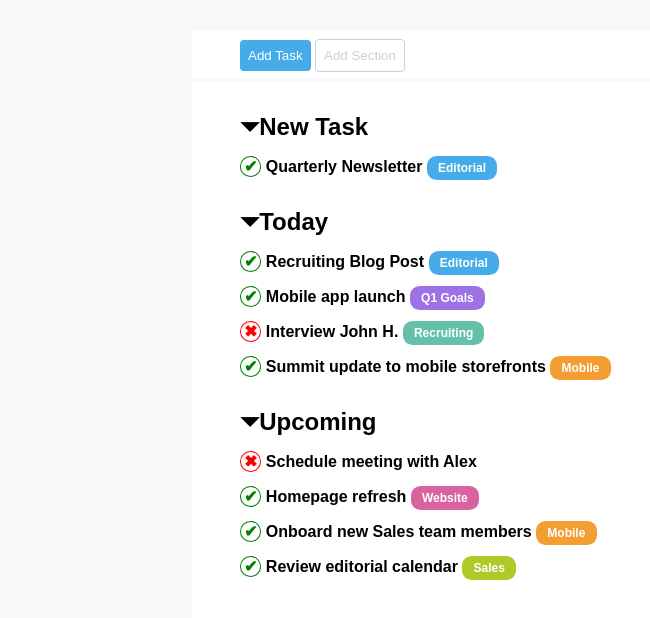
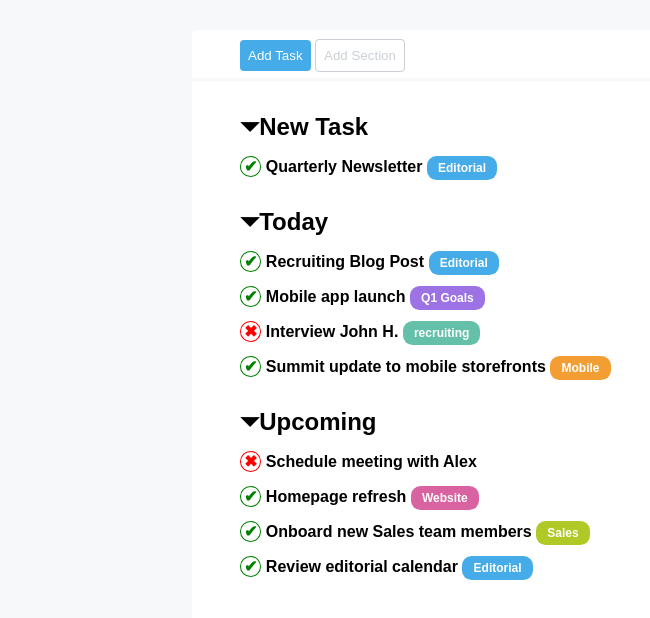
Before and after one commit to ViktorJoseCentonza/html-css-toboolist, a plain HTML site: page index.html in a window 1280 px wide. Shown: the part 84-702 px from the top of the page, without its empty margins (0-650 px from the left). Drawn offline with Linux system fonts and the light colour scheme.

Commit message:
removed ::after from categories as it was not needed since i moved the text inside the categorie's span

```diff
--- a/css/style.css
+++ b/css/style.css
@@ -7,7 +7,7 @@
 }
 
 /*PREMADE CATEGORIES*/
-.ct::after {
+.ct {
     /*used for general category button and text style*/
     font-size: 12px;
     color: var(--secondary-light-color);
@@ -15,33 +15,27 @@
     padding: 0.3rem 0.7rem;
 }
 
-.editorial::after {
-    content: "Editorial";
+.editorial {
     background-color: #45abe9;
 }
 
-.q1-goals::after {
-    content: "Q1 Goals";
+.q1-goals {
     background-color: #9c72e4;
 }
 
-.recruiting::after {
-    content: "Recruiting";
+.recruiting {
     background-color: #64c0a9;
 }
 
-.mobile::after {
-    content: "Mobile";
+.mobile {
     background-color: #f29e33;
 }
 
-.website::after {
-    content: "Website";
+.website {
     background-color: #d863a0;
 }
 
-.sales::after {
-    content: "Sales";
+.sales {
     background-color: #b0c926;
 }
 
--- a/index.html
+++ b/index.html
@@ -37,7 +37,7 @@
 
                     <div class="done task">
                         Quarterly Newsletter <!-- task-name -->
-                        <span class="ct editorial"></span> <!-- category-call -->
+                        <span class="ct editorial">Editorial</span> <!-- category-call -->
                     </div>
                 </div>
                 <!-- heading-1-end -->
@@ -48,22 +48,22 @@
 
                     <div class="done task">
                         Recruiting Blog Post <!-- task-name -->
-                        <span class="ct editorial"></span> <!-- category-call -->
+                        <span class="ct editorial">Editorial</span> <!-- category-call -->
                     </div>
 
                     <div class="done task">
                         Mobile app launch <!-- task-name -->
-                        <span class="ct q1-goals"></span> <!-- category-call -->
+                        <span class="ct q1-goals">Q1 Goals</span> <!-- category-call -->
                     </div>
 
                     <div class="undone task">
                         Interview John H. <!-- task-name -->
-                        <span class="ct recruiting"></span> <!-- category-call -->
+                        <span class="ct recruiting">recruiting</span> <!-- category-call -->
                     </div>
 
                     <div class="done task">
                         Summit update to mobile storefronts <!-- task-name -->
-                        <span class="ct mobile"></span> <!-- category-call -->
+                        <span class="ct mobile">Mobile</span> <!-- category-call -->
                     </div>
 
                 </div>
@@ -80,17 +80,17 @@
 
                     <div class="done task">
                         Homepage refresh <!-- task-name -->
-                        <span class="ct website"></span> <!-- category-call -->
+                        <span class="ct website">Website</span> <!-- category-call -->
                     </div>
 
                     <div class="done task">
                         Onboard new Sales team members <!-- task-name -->
-                        <span class="ct mobile"></span> <!-- category-call -->
+                        <span class="ct sales">Sales</span> <!-- category-call -->
                     </div>
 
                     <div class="done task">
                         Review editorial calendar <!-- task-name -->
-                        <span class="ct sales"></span> <!-- category-call -->
+                        <span class="ct editorial">Editorial</span> <!-- category-call -->
                     </div>
 
                 </div>
```
